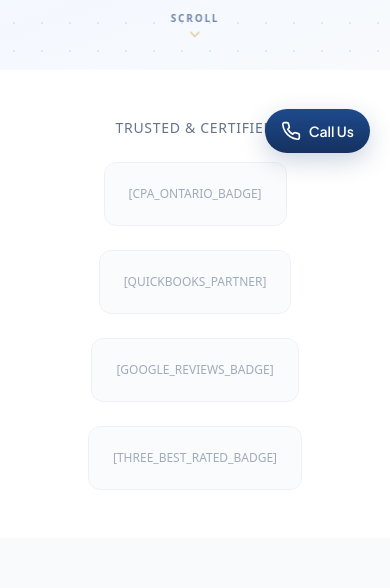
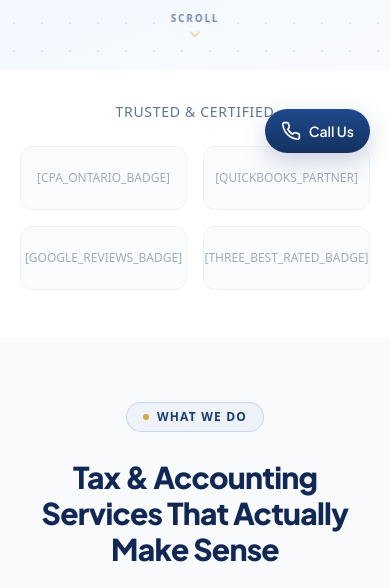
Before and after one commit to agamjot-saini/Accounting_Demo, a React (Vite) app: page / in a window 390 px wide. Shown: the part 671-1259 px from the top of the page. Built offline with nearby package versions, Linux system fonts and the light colour scheme; no server answers.

Commit message:
fix trust bar

```diff
--- a/src/components/sections/TrustBar.tsx
+++ b/src/components/sections/TrustBar.tsx
@@ -9,12 +9,12 @@ const badges = [
 
 export default function TrustBar() {
   return (
-    <section className="py-12 md:py-16 bg-white">
+    <section className="pt-8 pb-12 md:py-14 bg-white">
       <Container>
         <p className="text-sm text-[#64748B] uppercase tracking-wider font-medium mb-6 text-center">
           Trusted & Certified
         </p>
-        <div className="flex flex-wrap items-center justify-center gap-6 md:gap-10">
+        <div className="grid grid-cols-2 md:flex md:flex-wrap items-center justify-center gap-4 md:gap-10">
           {badges.map((badge) => (
             <div
               key={badge}
```
